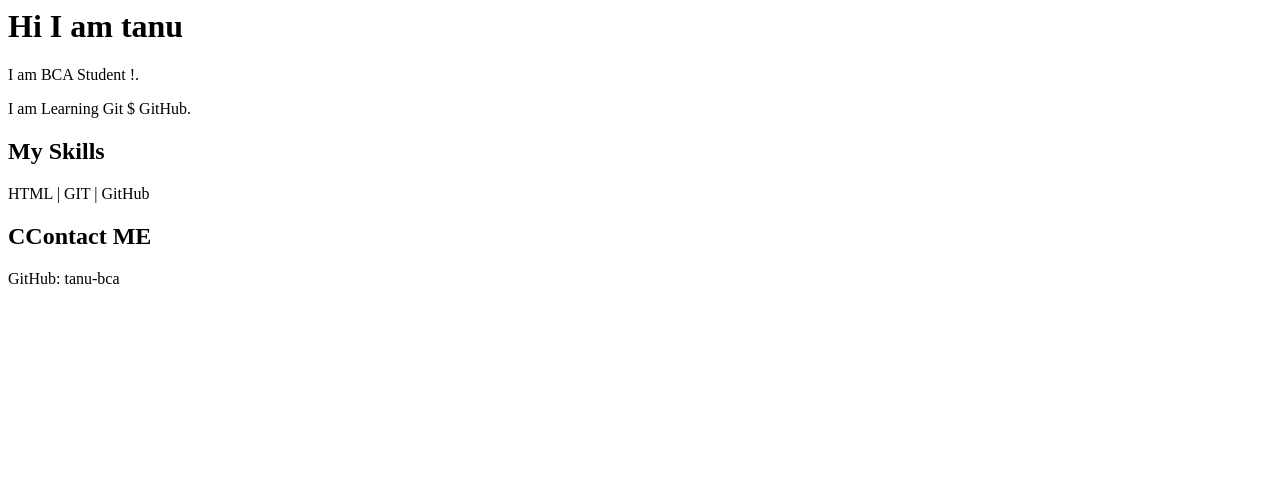
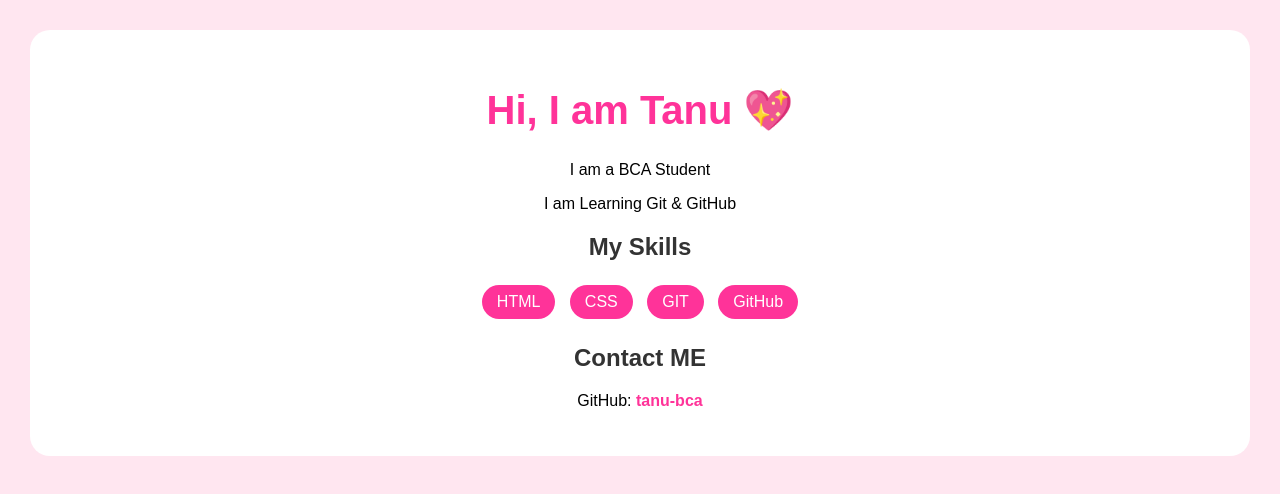
Before and after one commit to tanu-bca/portfolio, a plain HTML site: page index.html in a window 1280 px wide. Drawn offline with Linux system fonts and the light colour scheme.

Commit message:
Revise portfolio page layout and content
Updated content and styling for portfolio page.

```diff
--- a/index.html
+++ b/index.html
@@ -1,15 +1,30 @@
+<!DOCTYPE html>
 <html>
 <head>
-<title> Tanu - portfolio</title>
+<title>Tanu - Portfolio</title>
+<style>
+body { font-family: Arial; background: #ffe6f0; text-align: center; margin: 0; }
+.box { background: white; margin: 30px; padding: 30px; border-radius: 20px; }
+h1 { color: #ff3399; font-size: 40px; }
+h2 { color: #333; }
+.skill { background: #ff3399; color: white; padding: 8px 15px; border-radius: 20px; display: inline-block; margin: 5px; }
+a { color: #ff3399; text-decoration: none; font-weight: bold; }
+</style>
 </head>
 <body>
-  <h1> Hi I am tanu</h1>
-  <p> I am BCA Student !.</p>
-  <p> I am Learning Git $ GitHub.</p>
-  <h2> My Skills</h2>
-  <p> HTML | GIT | GitHub</p>
-  <h2>CContact ME</h2>
-  <p>GitHub: tanu-bca</p>
+<div class="box">
+<h1>Hi, I am Tanu 💖</h1>
+<p>I am a BCA Student</p>
+<p>I am Learning Git & GitHub</p>
+
+<h2>My Skills</h2>
+<span class="skill">HTML</span>
+<span class="skill">CSS</span>
+<span class="skill">GIT</span>
+<span class="skill">GitHub</span>
+
+<h2>Contact ME</h2>
+<p>GitHub: <a href="https://github.com/tanu-bca">tanu-bca</a></p>
+</div>
 </body>
-</head>
 </html>
```
